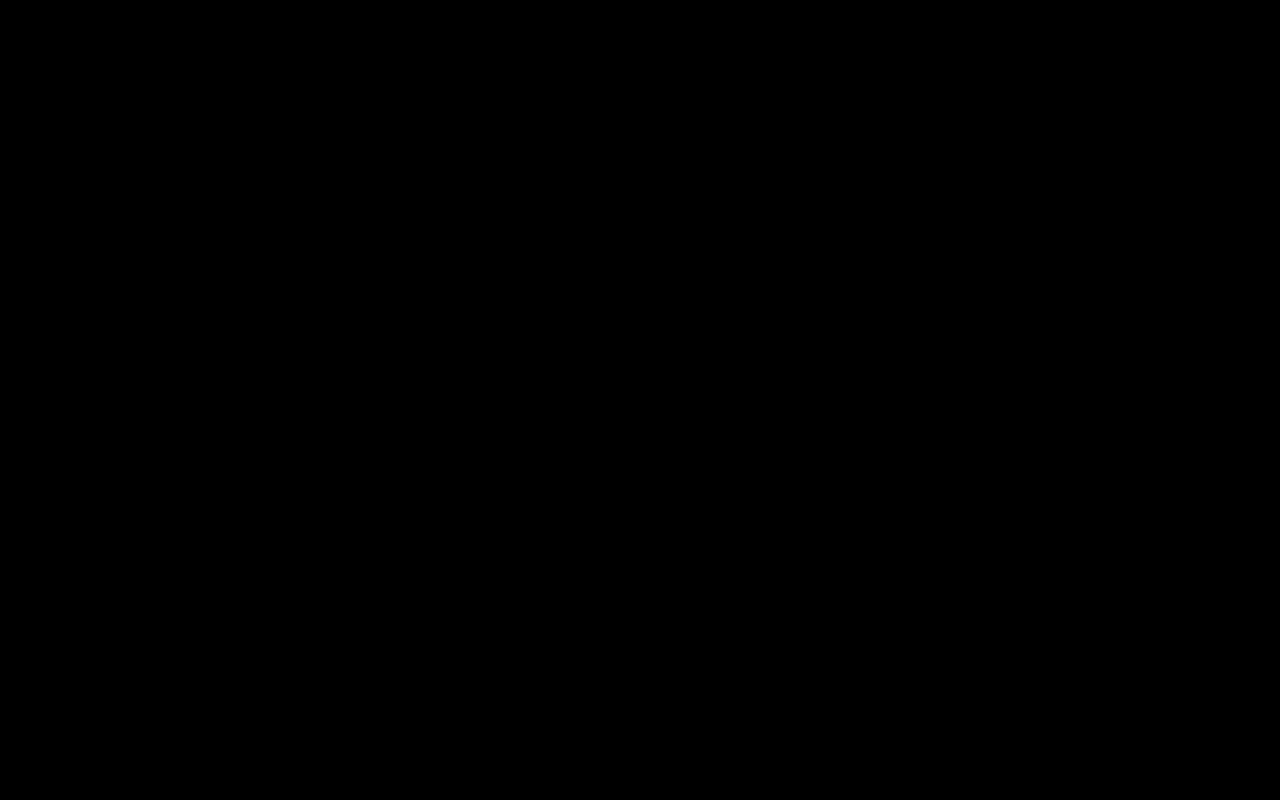
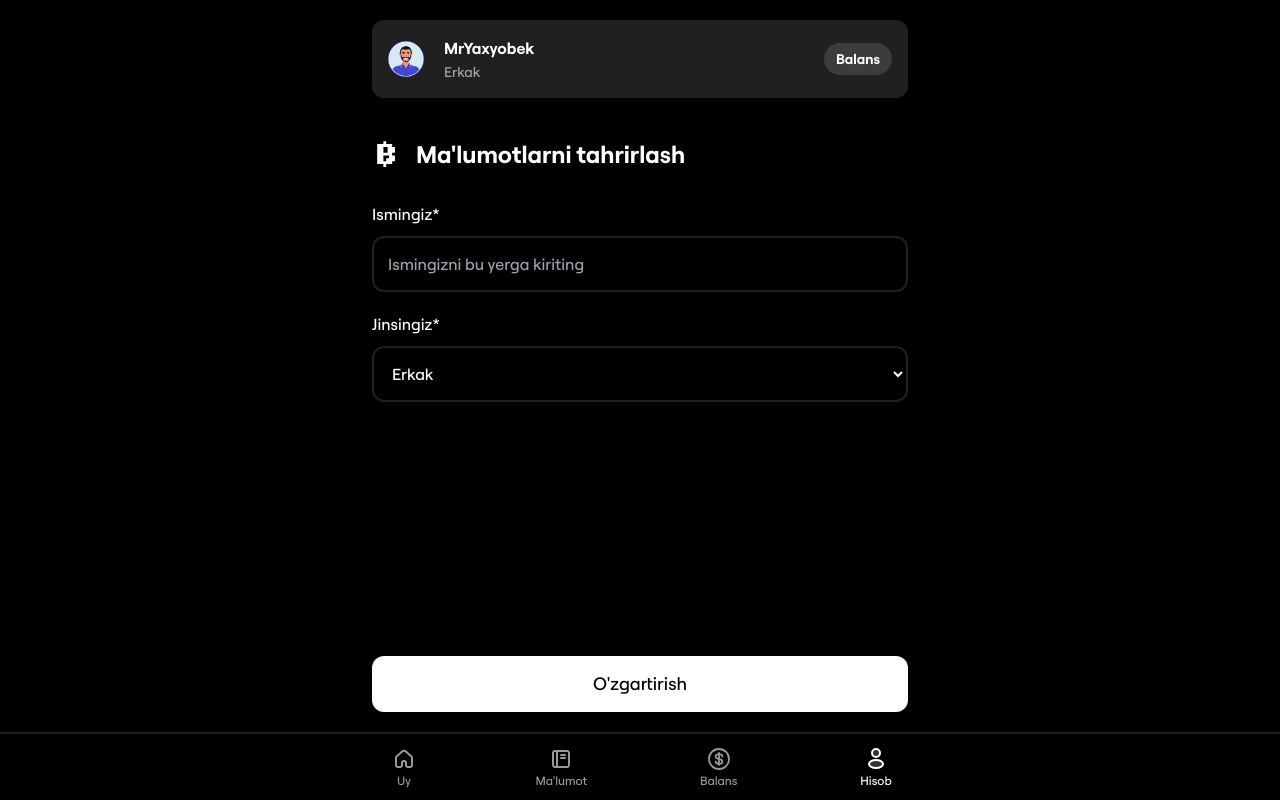
Before and after one commit to YaxyobekUz/claim-blum-tokens, a React (Vite) app: page /account in a window 1280 px wide. Before the commit this address had no page. Built offline with nearby package versions, Linux system fonts and the light colour scheme; a web font is replaced by a local one.

Commit message:
add `account` page styles

```diff
--- a/src/App.jsx
+++ b/src/App.jsx
@@ -8,6 +8,7 @@ import MainRoot from "./layouts/MainRoot";
 import Home from "./pages/Home";
 import Docs from "./pages/Docs";
 import Balance from "./pages/Balance";
+import Account from "./pages/Account";
 
 const App = () => {
   return (
@@ -17,6 +18,7 @@ const App = () => {
           <Route index element={<Home />} />
           <Route path="docs" element={<Docs />} />
           <Route path="balance" element={<Balance />} />
+          <Route path="account" element={<Account />} />
         </Route>
       </Routes>
     </Router>
--- /dev/null
+++ b/src/pages/Account.jsx
@@ -0,0 +1,96 @@
+import React from "react";
+import { Link } from "react-router-dom";
+
+// components
+import Blum from "../components/img/Blum";
+
+// images
+import hexagonImg from "../assets/images/others/hexagon-money.svg";
+import profileImage from "../assets/images/profile/profile-pic-1.png";
+
+const Account = () => {
+  return (
+    <div className="flex flex-col gap-5 container pb-5 h-full">
+      {/* header (profile wrapper) */}
+      <header className="py-5">
+        <div className="flex items-center justify-between bg-secondary px-4 py-3 rounded-xl md:py-4">
+          <div className="flex items-center gap-3.5 md:gap-5">
+            <img
+              width={36}
+              height={36}
+              src={profileImage}
+              className="size-9"
+              alt="profile image"
+            />
+
+            <div className="space-y-0.5">
+              {/* title */}
+              <div rel="title" className="font-semibold">
+                MrYaxyobek
+              </div>
+
+              {/* subtitle */}
+              <div className="text-sm opacity-60">Erkak</div>
+            </div>
+          </div>
+
+          {/* balance history link */}
+          <Link
+            to="/balance"
+            className="bg-secondary px-3 py-1.5 rounded-full text-sm font-bold"
+          >
+            Balans
+          </Link>
+        </div>
+      </header>
+
+      <div className="mb-auto">
+        {/* page title wrapper */}
+        <div className="flex items-center gap-4 mb-8">
+          {/* logo */}
+          <Blum size={28} />
+
+          {/* title */}
+          <h1 className="text-xl font-bold sm:text-2xl">
+            Ma'lumotlarni tahrirlash
+          </h1>
+        </div>
+
+        <div className="space-y-5">
+          {/* name */}
+          <div className="space-y-2.5">
+            <label htmlFor="name">Ismingiz*</label>
+
+            {/* input */}
+            <input
+              id="name"
+              name="name"
+              type="text"
+              maxLength={32}
+              autoComplete="off"
+              placeholder="Ismingizni bu yerga kiriting"
+            />
+          </div>
+
+          {/* gender */}
+          <div className="space-y-2.5">
+            <label htmlFor="gender">Jinsingiz*</label>
+
+            {/* select */}
+            <select name="gender" id="gender" className="h-14">
+              <option value="man">Erkak</option>
+              <option value="woman">Ayol</option>
+            </select>
+          </div>
+        </div>
+      </div>
+
+      {/* button */}
+      <button className="flex items-center justify-center gap-3.5 shrink-0 w-full h-14 bg-white rounded-xl">
+        <span className="text-lg text-black">O'zgartirish</span>
+      </button>
+    </div>
+  );
+};
+
+export default Account;
--- a/src/pages/Balance.jsx
+++ b/src/pages/Balance.jsx
@@ -10,7 +10,7 @@ import profileImage from "../assets/images/profile/profile-pic-1.png";
 const Balance = () => {
   return (
     <div className="flex flex-col gap-5 container py-5 h-full">
-      {/* mid content (profile wrapper) */}
+      {/* main content */}
       <div className="flex flex-col items-center justify-center mb-auto">
         {/* profile image */}
         <img
@@ -22,7 +22,7 @@ const Balance = () => {
         />
 
         {/* user name */}
-        <h1 className="text-2xl text-center line-clamp-2 mb-8">MrYaxyobek</h1>
+        <h1 className="text-2xl text-center font-bold line-clamp-2 mb-8">MrYaxyobek</h1>
 
         {/* user name */}
         <p className="text-center line-clamp-2 font-normal mb-4 opacity-70">
@@ -42,7 +42,7 @@ const Balance = () => {
       {/* claim link */}
       <Link
         to="/balance/history"
-        className="flex items-center justify-center gap-3.5 w-full h-14 bg-white rounded-xl"
+        className="flex items-center justify-center gap-3.5 shrink-0 w-full h-14 bg-white rounded-xl"
       >
         {/* blum logo icon */}
         <Blum size={20} fill="#000000" />
```
